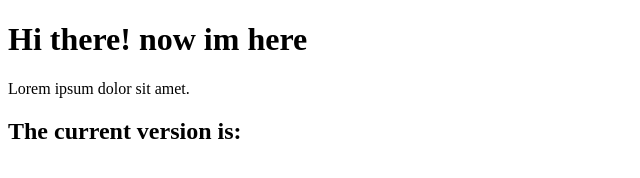
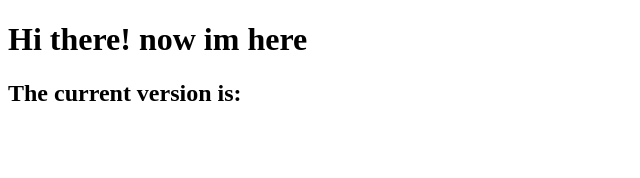
Before and after one commit to Donmagedon/CodingTest, a website: page src/index.html in a window 1280 px wide. Shown: the whole page, without its empty margins (0-640 px from the left). Drawn offline with Linux system fonts and the light colour scheme; no server answers.

Commit message:
removing a paragraph element

```diff
--- a/src/index.html
+++ b/src/index.html
@@ -8,8 +8,6 @@
     </head>
     <body>
         <h1>Hi there! now im here</h1>
-        <p>Lorem ipsum dolor sit amet.
-        </p>
         <h2 ><b>The current version is:<span id="display"></span></b></h2>
     </body>
 </body>
```
